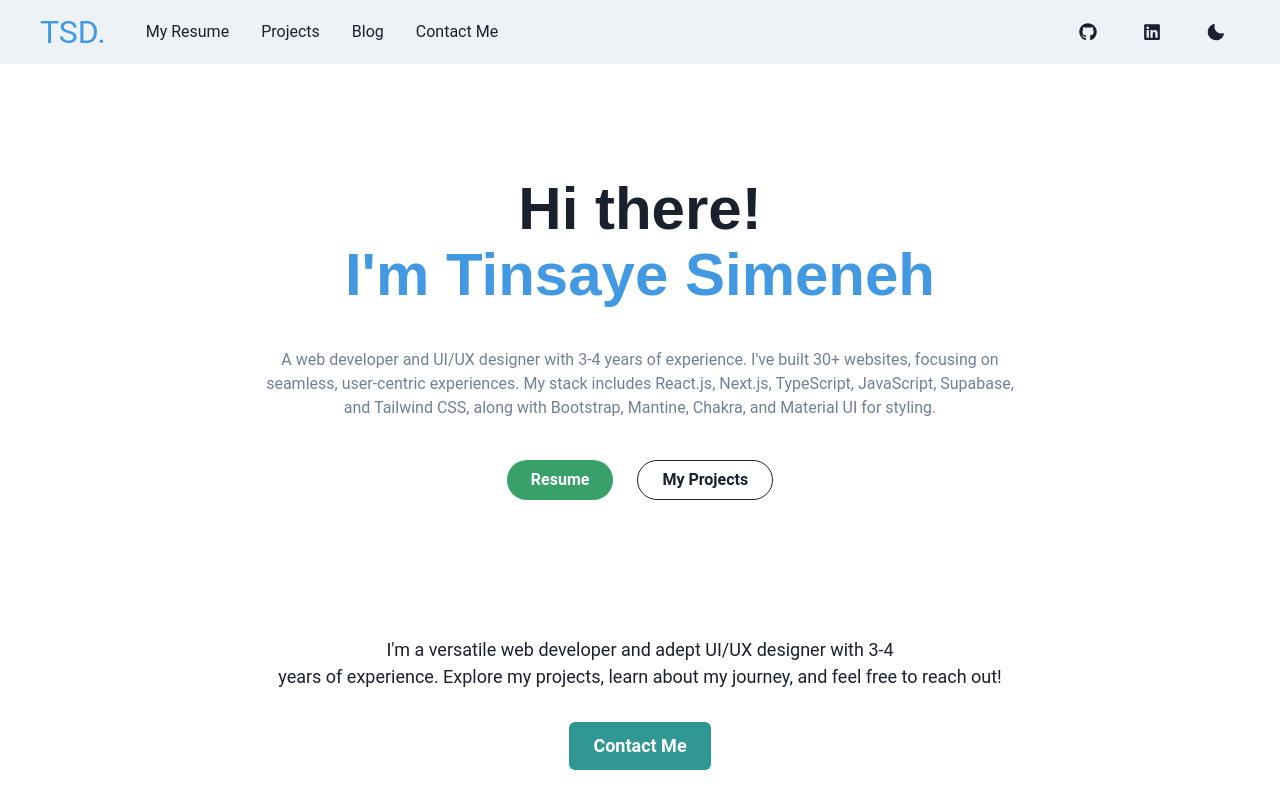
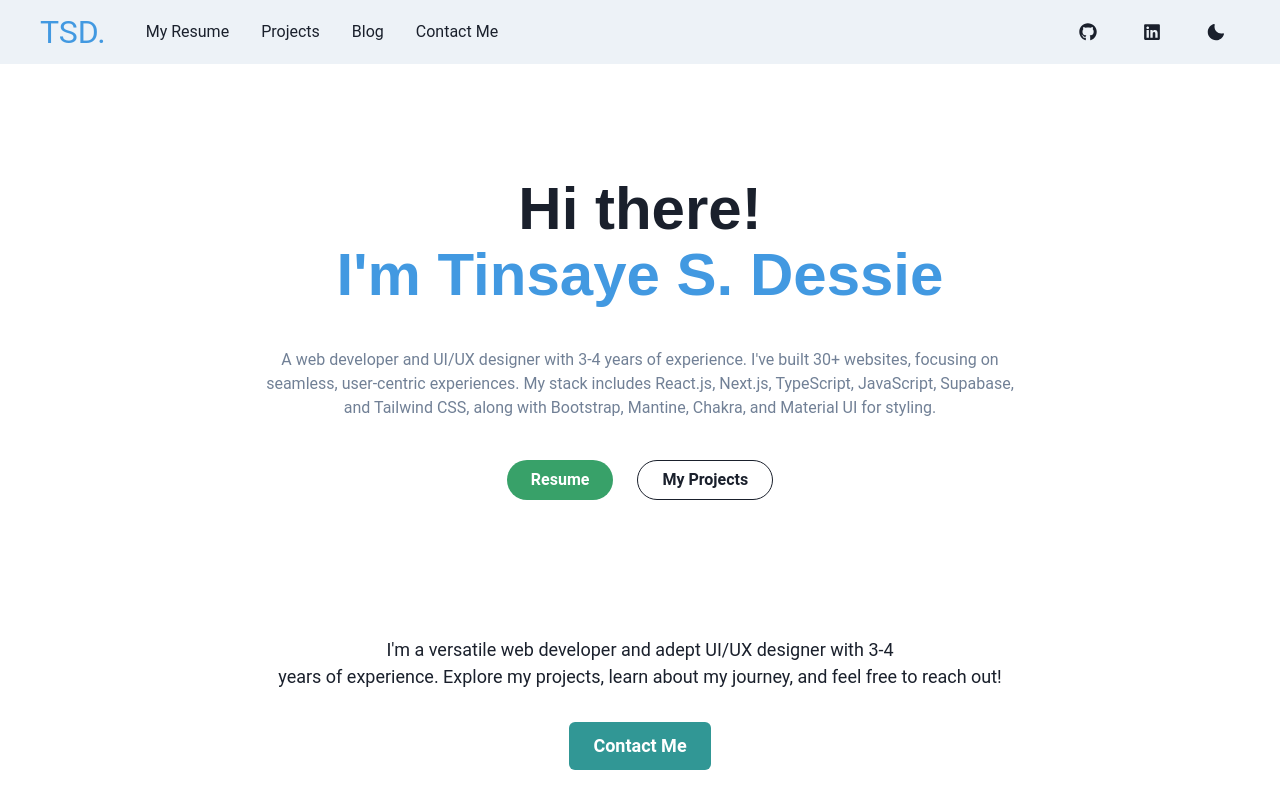
Before and after one commit to tinsaye-simeneh/portfolio, a Next.js app: page / in a window 1280 px wide. Shown: the top 800 px of the page. Built offline with nearby package versions, Linux system fonts and the light colour scheme.

Commit message:
fix: minor update

```diff
--- a/src/app/components/Hero.tsx
+++ b/src/app/components/Hero.tsx
@@ -18,7 +18,7 @@ export default function CallToActionWithIllustration() {
         >
           Hi there! <br />
           <Text as={"span"} color={"blue.400"}>
-            I&apos;m Tinsaye Simeneh
+            I&apos;m Tinsaye S. Dessie
           </Text>
         </Heading>
         <Text color={"gray.500"} maxW={"3xl"}>
```
